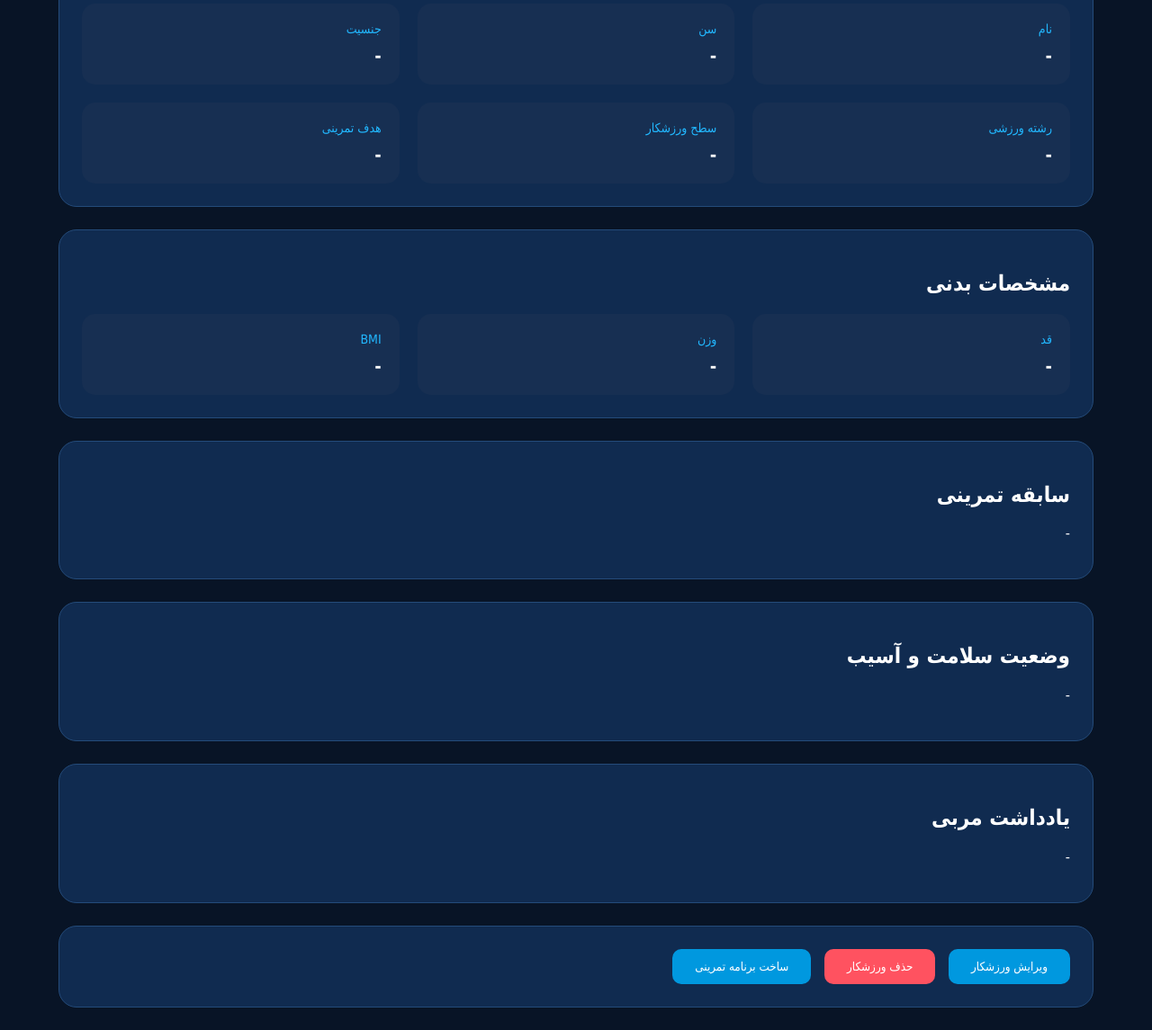
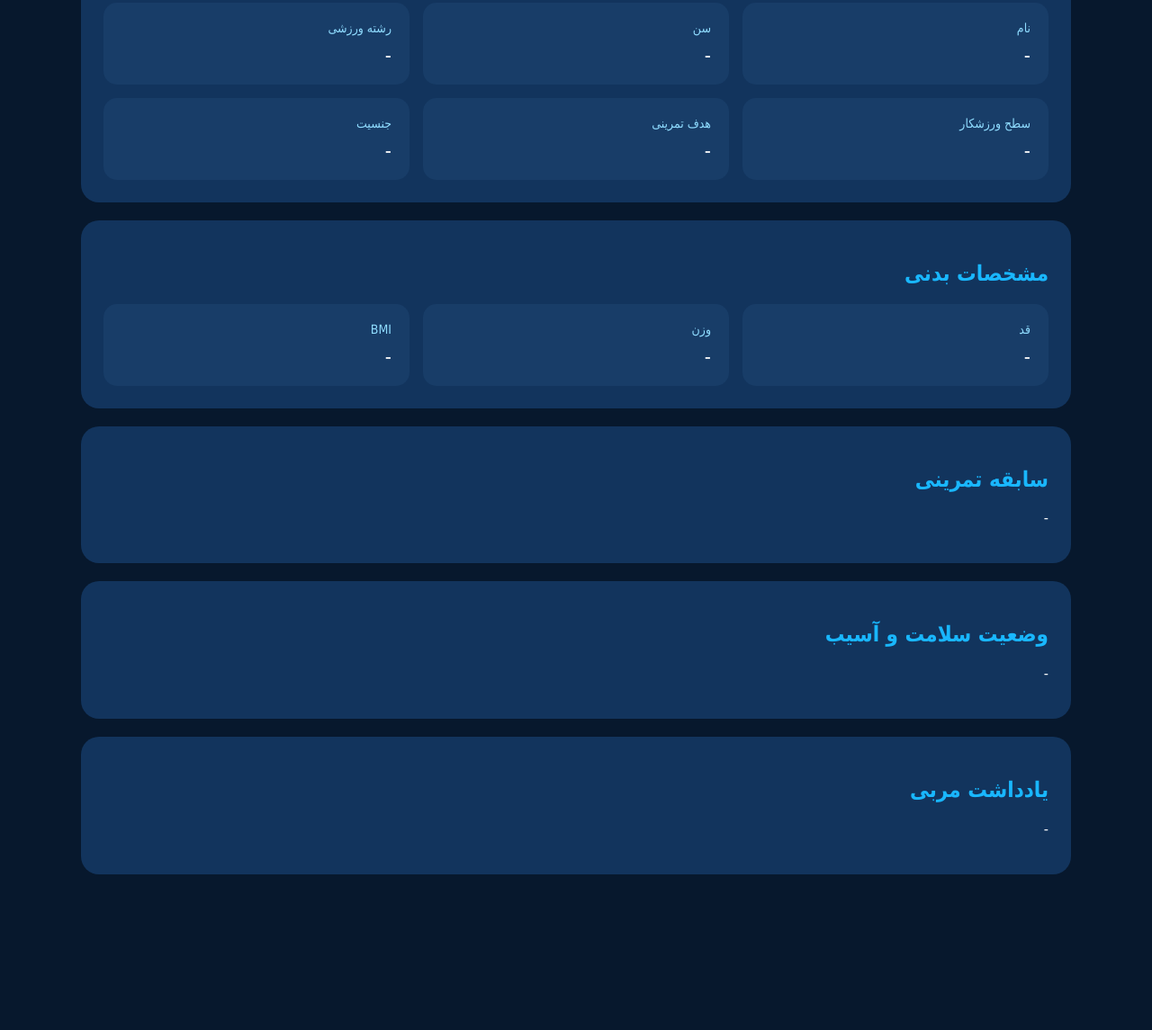
Before and after one commit to sevenfitt-svg/seven.fitt, a plain HTML site: page coach/athletes/profile.html in a window 1280 px wide. Shown: the part 229-1374 px from the top of the page at 90% size. After the commit the page ends 1231 px from the top, so only its background shows below. Drawn offline with Linux system fonts and the light colour scheme.

Commit message:
Update profile.html

```diff
--- a/coach/athletes/profile.html
+++ b/coach/athletes/profile.html
@@ -1,6 +1,5 @@
 <!DOCTYPE html>
 <html lang="fa" dir="rtl">
-
 <head>
 
 <meta charset="UTF-8">
@@ -10,25 +9,21 @@
 
 <style>
 
-*{
-box-sizing:border-box;
-font-family:tahoma,Arial;
-}
-
 body{
+background:#07182d;
+color:white;
+font-family:tahoma;
 margin:0;
-background:#081426;
-color:white;
+padding:30px;
 }
 
 .container{
-max-width:1200px;
+max-width:1100px;
 margin:auto;
-padding:25px;
 }
 
 .header{
-background:#102b50;
+background:#102d52;
 padding:25px;
 border-radius:20px;
 display:flex;
@@ -37,81 +32,88 @@ align-items:center;
 }
 
 .logo{
+color:#18b7ff;
 font-size:28px;
 font-weight:bold;
-color:#22b8ff;
 }
 
 .back{
-background:#ff5260;
+background:#ff5865;
 padding:10px 20px;
 border-radius:10px;
 color:white;
 text-decoration:none;
 }
 
+
 .card{
-background:#102b50;
-border:1px solid #244b7a;
+background:#12345d;
+margin-top:20px;
+padding:25px;
 border-radius:20px;
-padding:25px;
-margin-top:25px;
 }
 
+
+h2{
+color:#19b7ff;
+}
+
+
 .grid{
+
 display:grid;
 grid-template-columns:repeat(3,1fr);
-gap:20px;
+gap:15px;
+
 }
 
-.box{
-background:#172f52;
+
+.item{
+
+background:#183d68;
 padding:20px;
 border-radius:15px;
+
 }
 
-.title{
-color:#22b8ff;
+
+.label{
+
+color:#8fdcff;
 font-size:14px;
-margin-bottom:10px;
+
 }
 
+
 .value{
-font-size:20px;
-font-weight:bold;
+
+font-size:22px;
+margin-top:10px;
+
 }
 
-button{
-background:#0098df;
+
+textarea{
+
+width:100%;
+height:100px;
+background:#102d52;
+border:1px solid #24568b;
 color:white;
-border:0;
-padding:12px 25px;
 border-radius:10px;
-cursor:pointer;
-margin-left:10px;
+padding:10px;
+
 }
 
-.delete{
-background:#ff5260;
-}
 
-textarea{
-width:100%;
-height:120px;
-background:#172f52;
-color:white;
-border:1px solid #315784;
-border-radius:10px;
-padding:15px;
-}
-
-@media(max-width:800px){
+@media(max-width:700px){
 
 .grid{
 grid-template-columns:1fr;
 }
 
 }
+
 
 </style>
 
@@ -126,62 +128,58 @@ grid-template-columns:1fr;
 
 <div class="header">
 
+<a class="back" href="index.html">
+بازگشت
+</a>
+
 <div class="logo">
 SEVEN.FITT
 </div>
 
-<a class="back" href="index.html">
-بازگشت
-</a>
 
 </div>
 
 
-
-
 <div class="card">
 
-<h2>
-پروفایل ورزشکار
-</h2>
-
+<h2>پروفایل ورزشکار</h2>
 
 <div class="grid">
 
 
-<div class="box">
-<div class="title">نام</div>
+<div class="item">
+<div class="label">نام</div>
 <div class="value" id="name">-</div>
 </div>
 
 
-<div class="box">
-<div class="title">سن</div>
+<div class="item">
+<div class="label">سن</div>
 <div class="value" id="age">-</div>
 </div>
 
 
-<div class="box">
-<div class="title">جنسیت</div>
-<div class="value" id="gender">-</div>
-</div>
-
-
-<div class="box">
-<div class="title">رشته ورزشی</div>
+<div class="item">
+<div class="label">رشته ورزشی</div>
 <div class="value" id="sport">-</div>
 </div>
 
 
-<div class="box">
-<div class="title">سطح ورزشکار</div>
+<div class="item">
+<div class="label">سطح ورزشکار</div>
 <div class="value" id="level">-</div>
 </div>
 
 
-<div class="box">
-<div class="title">هدف تمرینی</div>
+<div class="item">
+<div class="label">هدف تمرینی</div>
 <div class="value" id="goal">-</div>
+</div>
+
+
+<div class="item">
+<div class="label">جنسیت</div>
+<div class="value" id="gender">-</div>
 </div>
 
 
@@ -191,117 +189,66 @@ SEVEN.FITT
 
 
 
-
-
-
 <div class="card">
 
-<h2>
-مشخصات بدنی
-</h2>
-
+<h2>مشخصات بدنی</h2>
 
 <div class="grid">
 
 
-<div class="box">
-<div class="title">قد</div>
+<div class="item">
+<div class="label">قد</div>
 <div class="value" id="height">-</div>
 </div>
 
 
-<div class="box">
-<div class="title">وزن</div>
+<div class="item">
+<div class="label">وزن</div>
 <div class="value" id="weight">-</div>
 </div>
 
 
-<div class="box">
-<div class="title">BMI</div>
+<div class="item">
+<div class="label">BMI</div>
 <div class="value" id="bmi">-</div>
 </div>
 
 
 </div>
 
+
 </div>
-
-
-
 
 
 
 
 <div class="card">
 
-<h2>
-سابقه تمرینی
-</h2>
+<h2>سابقه تمرینی</h2>
 
-<p id="history">
--
-</p>
+<p id="history">-</p>
 
 </div>
 
 
 
 
-
-
-
 <div class="card">
 
-<h2>
-وضعیت سلامت و آسیب
-</h2>
+<h2>وضعیت سلامت و آسیب</h2>
 
-<p id="health">
--
-</p>
+<p id="health">-</p>
 
 </div>
 
 
 
 
-
-
-
 <div class="card">
 
-<h2>
-یادداشت مربی
-</h2>
+<h2>یادداشت مربی</h2>
 
-<p id="note">
--
-</p>
-
-</div>
-
-
-
-
-
-
-
-<div class="card">
-
-<button onclick="alert('در نسخه بعد اضافه می‌شود')">
-ویرایش ورزشکار
-</button>
-
-
-<button class="delete" onclick="deleteAthlete()">
-حذف ورزشکار
-</button>
-
-
-<button onclick="location.href='../../studio/'">
-ساخت برنامه تمرینی
-</button>
-
+<p id="note">-</p>
 
 </div>
 
@@ -311,93 +258,55 @@ SEVEN.FITT
 
 
 
-
-
 <script>
 
 
-let id =
-new URLSearchParams(window.location.search).get("id");
+let id=new URLSearchParams(location.search).get("id");
 
 
-let athletes =
-JSON.parse(localStorage.getItem("athletes")) || [];
+let athletes=JSON.parse(localStorage.getItem("athletes")) || [];
 
 
-let athlete =
-athletes[id];
+let athlete=athletes[id];
 
 
 
 if(athlete){
 
 
-document.getElementById("name").innerHTML=athlete.name;
+document.getElementById("name").innerHTML=athlete.name || "-";
 
-document.getElementById("age").innerHTML=athlete.age;
+document.getElementById("age").innerHTML=athlete.age || "-";
 
-document.getElementById("gender").innerHTML=athlete.gender;
+document.getElementById("sport").innerHTML=athlete.sport || "-";
 
-document.getElementById("sport").innerHTML=athlete.sport;
+document.getElementById("level").innerHTML=athlete.level || "-";
 
-document.getElementById("level").innerHTML=athlete.level;
+document.getElementById("goal").innerHTML=athlete.goal || "-";
 
-document.getElementById("goal").innerHTML=athlete.goal;
+document.getElementById("gender").innerHTML=athlete.gender || "-";
 
 
-document.getElementById("height").innerHTML=
-athlete.height+" cm";
+document.getElementById("height").innerHTML=(athlete.height || "-")+" cm";
 
-
-document.getElementById("weight").innerHTML=
-athlete.weight+" kg";
-
+document.getElementById("weight").innerHTML=(athlete.weight || "-")+" kg";
 
 
 if(athlete.height && athlete.weight){
 
 let h=athlete.height/100;
 
-let bmi=(athlete.weight/(h*h)).toFixed(1);
-
-document.getElementById("bmi").innerHTML=bmi;
+document.getElementById("bmi").innerHTML=(athlete.weight/(h*h)).toFixed(1);
 
 }
 
 
+document.getElementById("history").innerHTML=athlete.history || "-";
 
-document.getElementById("history").innerHTML=
-athlete.history || "-";
+document.getElementById("health").innerHTML=athlete.health || "-";
 
+document.getElementById("note").innerHTML=athlete.note || "-";
 
-document.getElementById("health").innerHTML=
-athlete.health || "-";
-
-
-document.getElementById("note").innerHTML=
-athlete.note || "-";
-
-
-}
-
-
-
-function deleteAthlete(){
-
-if(confirm("حذف شود؟")){
-
-athletes.splice(id,1);
-
-localStorage.setItem(
-"athletes",
-JSON.stringify(athletes)
-);
-
-
-location.href="index.html";
-
-
-}
 
 }
 
@@ -405,7 +314,6 @@ location.href="index.html";
 </script>
 
 
-
 </body>
 
 </html>
```
